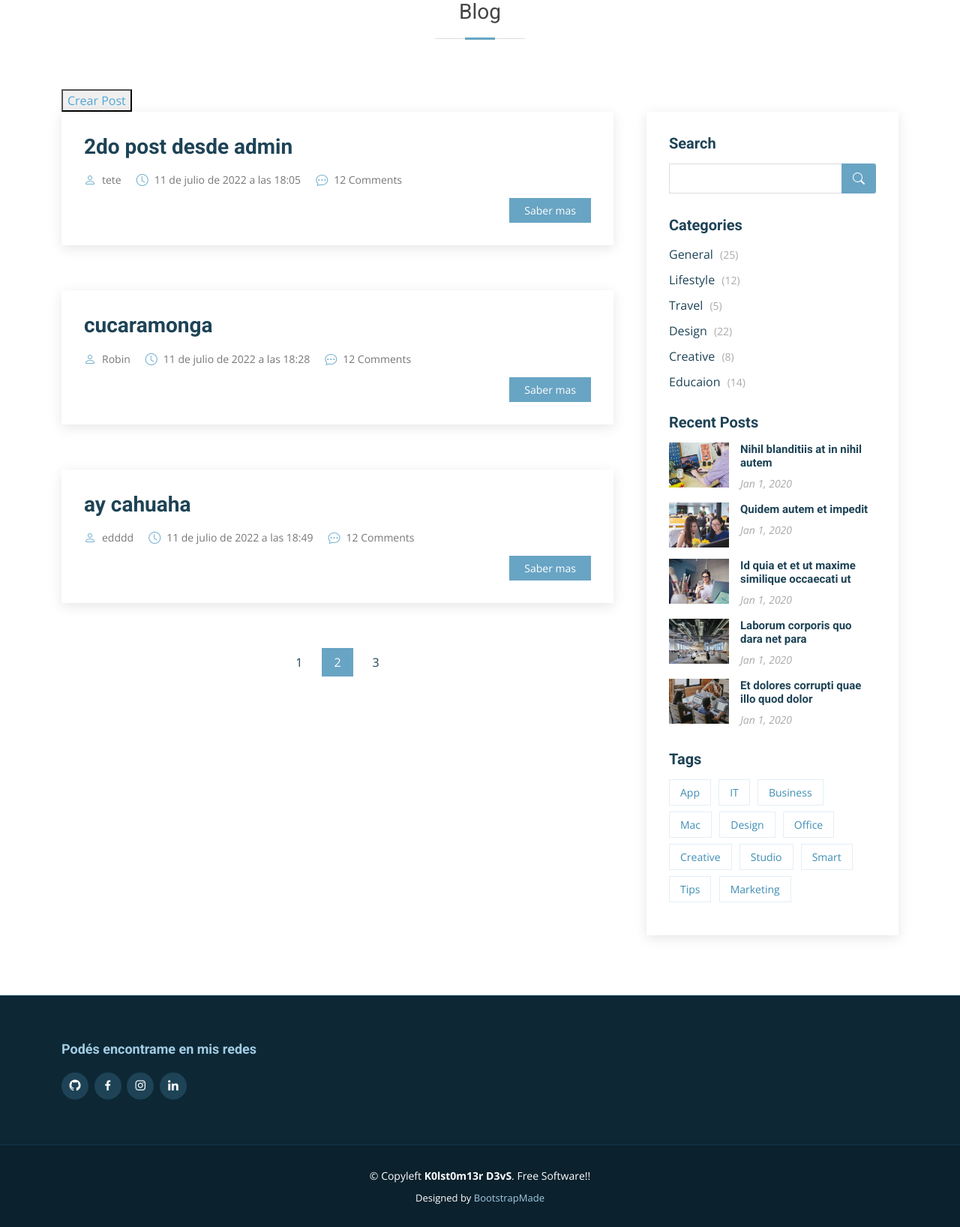
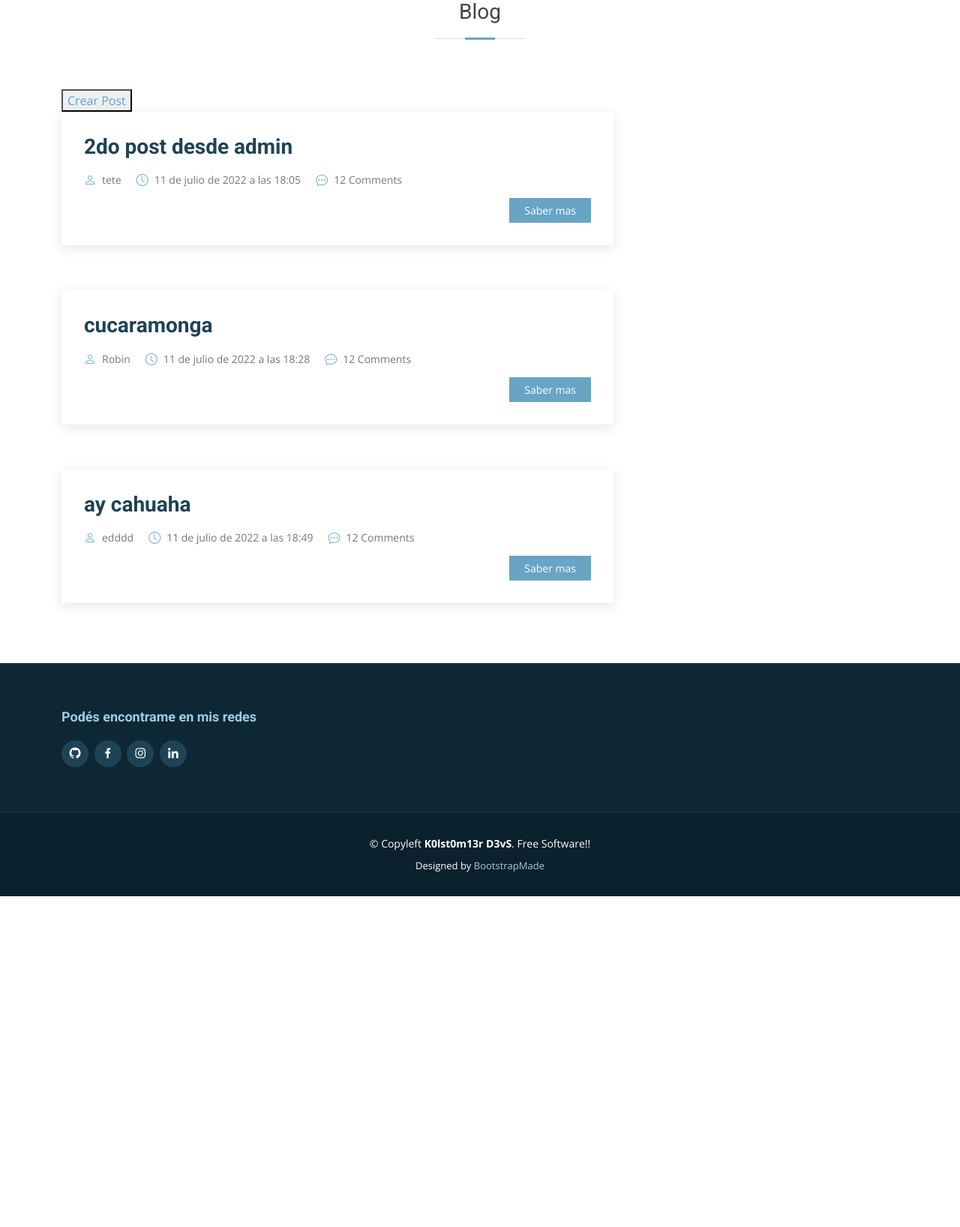
Before and after one commit to k0lst0m13r/Entrega-Final, a Django app: page /blog in a window 1280 px wide. Shown: the part 57-1693 px from the top of the page at 75% size. After the commit the page ends 1252 px from the top, so only its background shows below. Run offline with Django 4.2, Linux system fonts and the light colour scheme; data comes from the database, SQL or seed files in the repository; both versions use the stored data as it was after the commit; some libraries are stand-ins or nearby versions.

Commit message:
Limpiando blog y blogsingle

```diff
--- a/WebDjango/DjangoApp/templates/DjangoApp/blog.html
+++ b/WebDjango/DjangoApp/templates/DjangoApp/blog.html
@@ -51,94 +51,6 @@
             {% endfor %}
 
 
-            <div class="blog-pagination">
-              <ul class="justify-content-center">
-                <li><a href="#">1</a></li>
-                <li class="active"><a href="#">2</a></li>
-                <li><a href="#">3</a></li>
-              </ul>
-            </div>
-
-          </div><!-- End blog entries list -->
-
-          <div class="col-lg-4">
-
-            <div class="sidebar">
-
-              <h3 class="sidebar-title">Search</h3>
-              <div class="sidebar-item search-form">
-                <form action="">
-                  <input type="text">
-                  <button type="submit"><i class="bi bi-search"></i></button>
-                </form>
-              </div><!-- End sidebar search formn-->
-
-              <h3 class="sidebar-title">Categories</h3>
-              <div class="sidebar-item categories">
-                <ul>
-                  <li><a href="#">General <span>(25)</span></a></li>
-                  <li><a href="#">Lifestyle <span>(12)</span></a></li>
-                  <li><a href="#">Travel <span>(5)</span></a></li>
-                  <li><a href="#">Design <span>(22)</span></a></li>
-                  <li><a href="#">Creative <span>(8)</span></a></li>
-                  <li><a href="#">Educaion <span>(14)</span></a></li>
-                </ul>
-              </div><!-- End sidebar categories-->
-
-              <h3 class="sidebar-title">Recent Posts</h3>
-              <div class="sidebar-item recent-posts">
-                <div class="post-item clearfix">
-                  <img src="{% static 'DjangoApp/assets/img/blog/blog-2.jpg' %}" alt="">
-                  <h4><a href="blog-single.html">Nihil blanditiis at in nihil autem</a></h4>
-                  <time datetime="2020-01-01">Jan 1, 2020</time>
-                </div>
-
-                <div class="post-item clearfix">
-                  <img src="assets/img/blog/blog-recent-2.jpg" alt="">
-                  <h4><a href="blog-single.html">Quidem autem et impedit</a></h4>
-                  <time datetime="2020-01-01">Jan 1, 2020</time>
-                </div>
-
-                <div class="post-item clearfix">
-                  <img src="assets/img/blog/blog-recent-3.jpg" alt="">
-                  <h4><a href="blog-single.html">Id quia et et ut maxime similique occaecati ut</a></h4>
-                  <time datetime="2020-01-01">Jan 1, 2020</time>
-                </div>
-
-                <div class="post-item clearfix">
-                  <img src="assets/img/blog/blog-recent-4.jpg" alt="">
-                  <h4><a href="blog-single.html">Laborum corporis quo dara net para</a></h4>
-                  <time datetime="2020-01-01">Jan 1, 2020</time>
-                </div>
-
-                <div class="post-item clearfix">
-                  <img src="assets/img/blog/blog-recent-5.jpg" alt="">
-                  <h4><a href="blog-single.html">Et dolores corrupti quae illo quod dolor</a></h4>
-                  <time datetime="2020-01-01">Jan 1, 2020</time>
-                </div>
-
-              </div><!-- End sidebar recent posts-->
-
-              <h3 class="sidebar-title">Tags</h3>
-              <div class="sidebar-item tags">
-                <ul>
-                  <li><a href="#">App</a></li>
-                  <li><a href="#">IT</a></li>
-                  <li><a href="#">Business</a></li>
-                  <li><a href="#">Mac</a></li>
-                  <li><a href="#">Design</a></li>
-                  <li><a href="#">Office</a></li>
-                  <li><a href="#">Creative</a></li>
-                  <li><a href="#">Studio</a></li>
-                  <li><a href="#">Smart</a></li>
-                  <li><a href="#">Tips</a></li>
-                  <li><a href="#">Marketing</a></li>
-                </ul>
-              </div><!-- End sidebar tags-->
-
-            </div><!-- End sidebar -->
-
-          </div><!-- End blog sidebar -->
 
         </div>
 
--- a/WebDjango/DjangoApp/views.py
+++ b/WebDjango/DjangoApp/views.py
@@ -156,16 +156,12 @@ def editarPost(request, post_id):
             post.post = post_info['post']
             post.autor = post_info['autor']
             post.fecha = post_info['fecha']
-            post.save()
+            form.save()
             return redirect('blogSingle')
-
 
         else:
             return render(request, 'DjangoApp/editarPost.html', {'form': form, 'post':post})
 
-
     formEditar = crearPost(initial={'titulo': post.titulo, 'imagen': post.imagen, 'post': post.post, 'autor': post.autor, 'fecha': post.fecha})
 
-
-
     return render(request, 'DjangoApp/editarPost.html', {'form': formEditar, 'post':post})
```
Also changed, not shown: WebDjango/DjangoApp/templates/DjangoApp/blogSingle.html (+0 -31 lines), README.md, WebDjango/DjangoApp/templates/DjangoApp/crearPost.html (line endings or trailing spaces), WebDjango/db.sqlite3.
